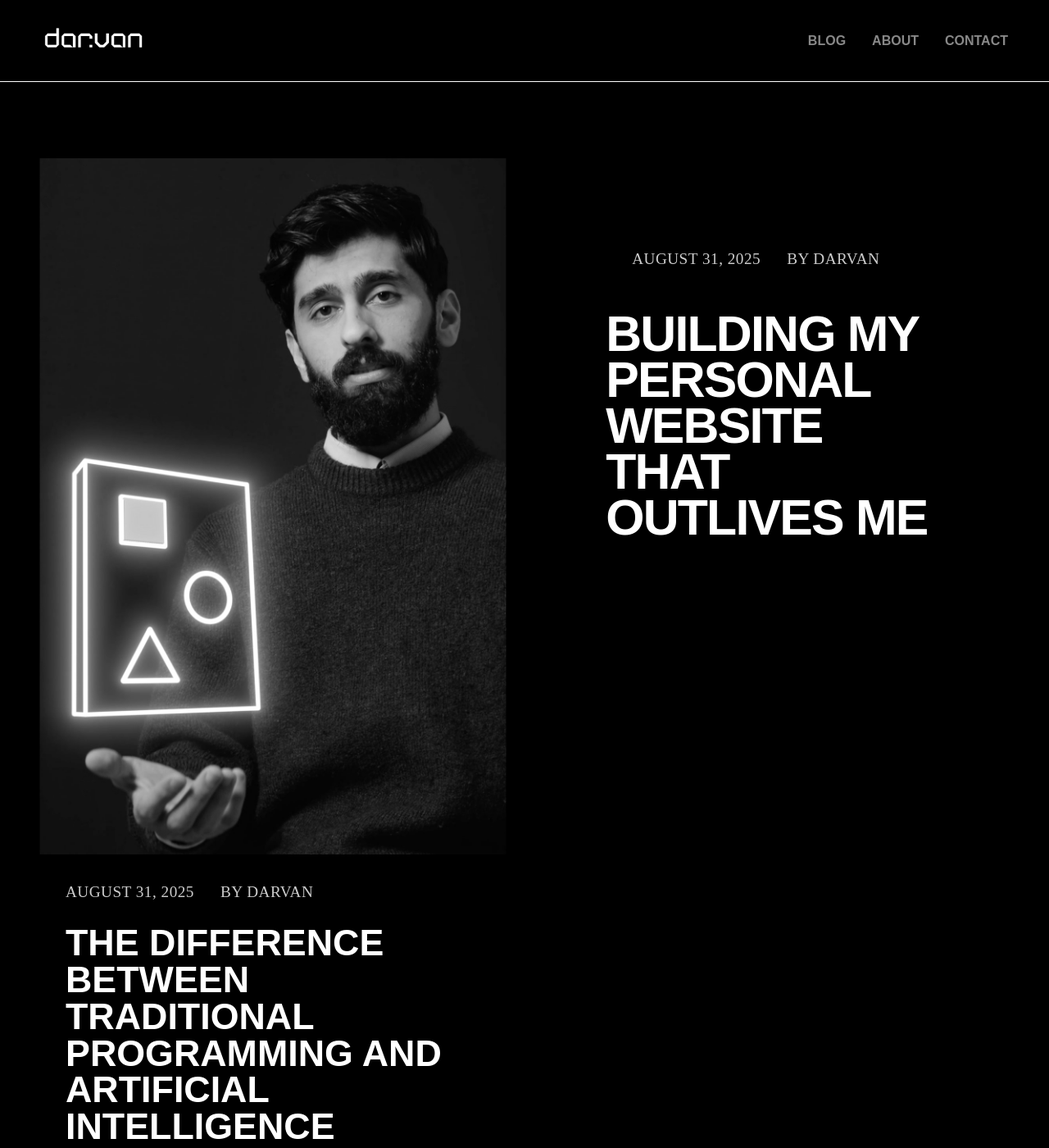
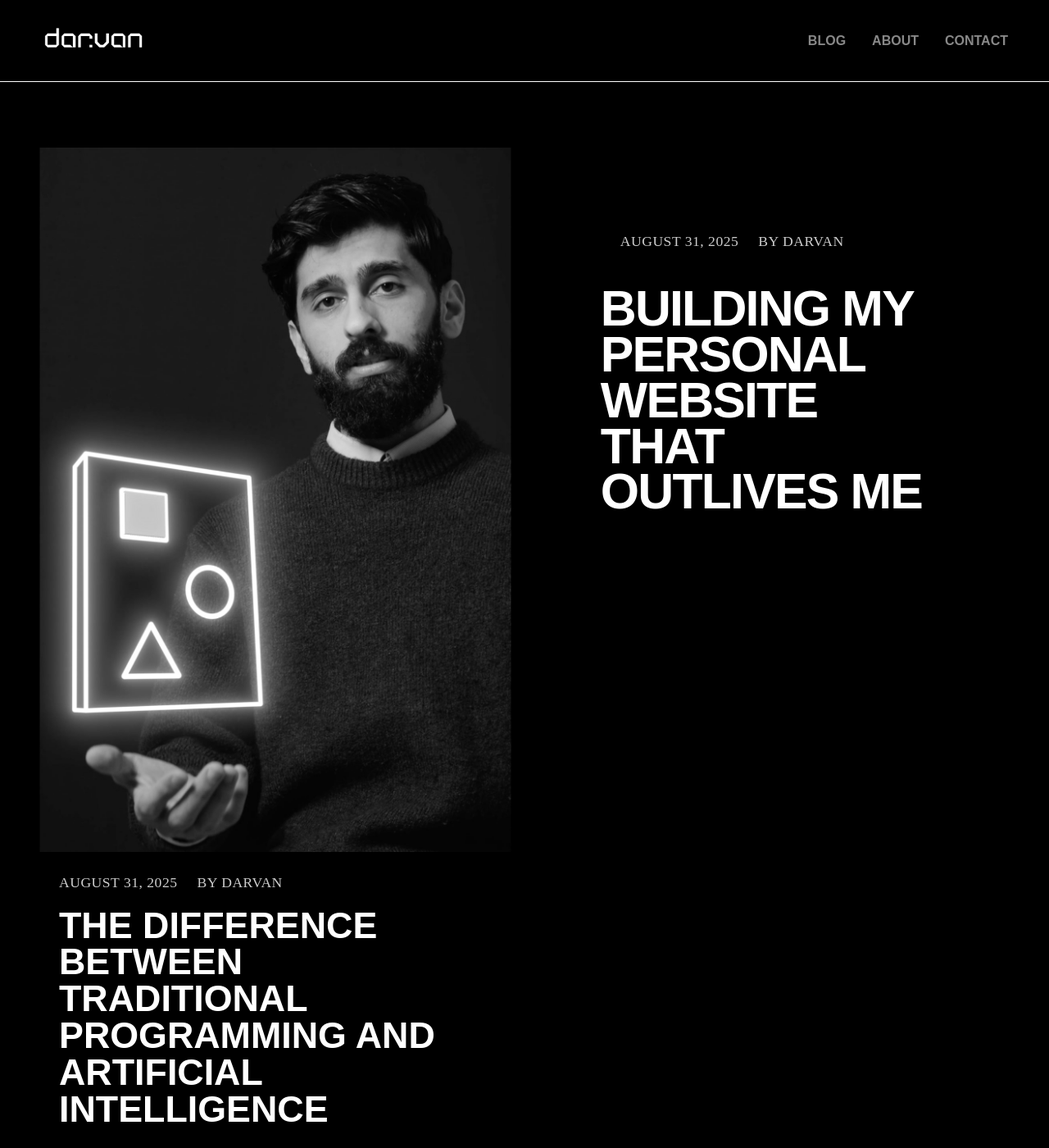
Before and after one commit to DarvanShvan/darvanshvan.github.io, a Jekyll site: the page built from blog/index.html, in a window 1280 px wide and 1400 px high. Shown: the whole window at 82% size. Built offline with Jekyll 4.4.1, drawn with Linux system fonts in a browser that asks for light colours; some web fonts are replaced; the list of posts is cut into pages by our own code.

Commit message:
Fix mobile spacing - reduce padding and gaps

```diff
--- a/assets/css/blog.css
+++ b/assets/css/blog.css
@@ -13,7 +13,7 @@
 .blog-container {
   max-width: 1400px;
   margin: 0 auto;
-  padding: 3.2rem 2.8rem;
+  padding: 2rem 1.5rem;
   background: #000;
   color: #fff;
 }
@@ -21,15 +21,15 @@
 .blog-grid {
   display: flex;
   flex-direction: column;
-  gap: 2.4rem;
-  margin-top: 2.8rem;
+  gap: 2rem;
+  margin-top: 2rem;
 }
 
 /* Blog Rows */
 .blog-row {
   display: grid;
   grid-template-columns: 1fr 1fr;
-  gap: 2.8rem;
+  gap: 2rem;
   width: 100%;
 }
 
@@ -105,10 +105,10 @@
 }
 
 .blog-meta {
-  padding: 2rem 2rem 1.5rem 2rem;
+  padding: 1.5rem 1.5rem 1rem 1.5rem;
   display: flex;
-  gap: 2rem;
-  font-size: 1.2rem;
+  gap: 1.5rem;
+  font-size: 1.1rem;
   color: #ccc;
   font-family: var(--font-serif);
   text-transform: uppercase;
@@ -135,7 +135,7 @@
   font-family: var(--font-sans);
   text-transform: uppercase;
   line-height: 1.0;
-  padding: 0 2rem 2rem 2rem;
+  padding: 0 1.5rem 1.5rem 1.5rem;
   margin: 0;
   color: #fff;
   transition: color 0.3s ease;
@@ -239,18 +239,18 @@
 /* Mobile Design - Single Column Layout */
 @media (max-width: 768px) {
   .blog-container {
-    padding: 1.5rem 1rem;
+    padding: 1rem 0.8rem;
   }
 
   .blog-grid {
-    gap: 1.5rem;
-    margin-top: 1.5rem;
+    gap: 1.2rem;
+    margin-top: 1.2rem;
   }
 
   .blog-row {
     display: flex;
     flex-direction: column;
-    gap: 1.5rem;
+    gap: 1.2rem;
   }
 
   .blog-post-image,
@@ -264,15 +264,15 @@
   }
 
   .blog-meta {
-    padding: 1.5rem 1.5rem 1rem 1.5rem;
-    font-size: 1rem;
-    gap: 1.5rem;
+    padding: 1rem 1rem 0.8rem 1rem;
+    font-size: 0.9rem;
+    gap: 1rem;
     flex-wrap: wrap;
   }
 
   .blog-title {
     font-size: 2.5rem;
-    padding: 0 1.5rem 1.5rem 1.5rem;
+    padding: 0 1rem 1rem 1rem;
     line-height: 1.1;
   }
 
@@ -282,7 +282,7 @@
   }
 
   .blog-post-title {
-    padding: 2rem;
+    padding: 1.5rem;
   }
 }
 
```
